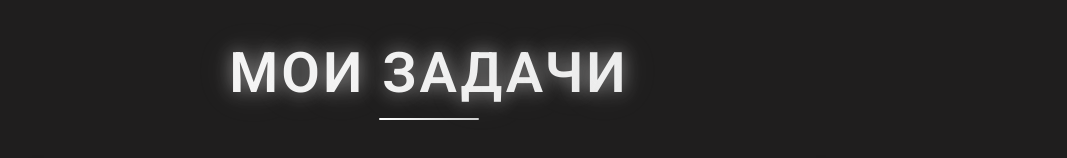
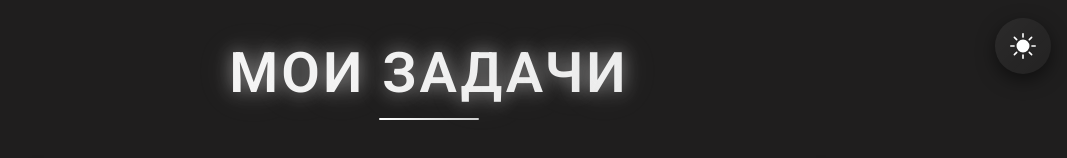
Before and after one commit to skarb-by/My-Todos, a React (Vite) app: page / in a window 1280 px wide. Shown: the top 158 px of the page, without its empty margins (211-1278 px from the left). Built offline with nearby package versions, Linux system fonts and the light colour scheme.

Commit message:
Initial commit

```diff
--- a/src/App.css
+++ b/src/App.css
@@ -1,9 +1,61 @@
-body {
+body[data-theme='dark'] {
   font-family: "Roboto", sans-serif;
   background-color: #1f1e1e;
   color: white;
 }
 
+body[data-theme='light'] {
+  font-family: "Roboto", sans-serif;
+  background-color: #f5f5f5;
+  color: rgb(85, 82, 82);
+}
+
+body::-webkit-scrollbar {
+  width: 10px;
+  /* толщина вертикального скролла */
+  height: 10px;
+  /* толщина горизонтального скролла */
+}
+
+/* Ползунок */
+body::-webkit-scrollbar-thumb {
+  border-radius: 6px;
+  border: 3px solid #f0f0f0;
+  /* отступ между thumb и треком */
+  background-color: #00e67a;
+  /* цвет ползунка по умолчанию */
+}
+
+/* Трек */
+body::-webkit-scrollbar-track {
+  background-color: #1f1f1f;
+  /* цвет фона скролла */
+  border-radius: 6px;
+}
+
+/* Тёмная тема */
+body[data-theme='dark']::-webkit-scrollbar-thumb {
+  background-color: #00e67a;
+  border-color: #1f1f1f;
+}
+
+body[data-theme='dark']::-webkit-scrollbar-track {
+  background-color: #1f1f1f;
+}
+
+/* Светлая тема */
+body[data-theme='light']::-webkit-scrollbar-thumb {
+  background-color: #00c46a;
+
+  border-color: #f5f5f5;
+}
+
+body[data-theme='light']::-webkit-scrollbar-track {
+  background-color: #f5f5f5;
+}
+
+
+
 h1 {
   text-align: center;
 }
--- a/src/App.jsx
+++ b/src/App.jsx
@@ -1,9 +1,11 @@
 import './App.css'
 import Title from './components/Title/Title.jsx'
 import TodoForm from './components/Form/TodoForm.jsx'
+import ThemeToggle from './components/ThemeToggle/ThemeToggle.jsx'
 function App() {
 	return (
 		<div className='App'>
+			<ThemeToggle />
 			<Title />
 			<TodoForm />
 		</div>
--- a/src/components/Form/TodoForm.css
+++ b/src/components/Form/TodoForm.css
@@ -42,3 +42,10 @@
 .todo__input-item input:focus {
 	outline: 2px solid rgb(0, 230, 122);
 }
+
+
+/* Светлая тема для формы задач */
+body[data-theme='light'] .todo__wrapper {
+	background: #f5f5f5;
+	box-shadow: 0px 5px 7px rgba(0, 0, 0, 0.1);
+}
--- a/src/components/Form/TodoList/TodoList.css
+++ b/src/components/Form/TodoList/TodoList.css
@@ -70,3 +70,23 @@
 	transform: scale(1.2);
 	text-shadow: 0 2px 6px rgba(0, 230, 122, 0.4);
 }
+
+
+
+body[data-theme='light'] .todo__list-item {
+	background: linear-gradient(145deg, #ffffff, #e0e0e0);
+	box-shadow: 0 4px 6px rgba(0, 0, 0, 0.1);
+
+}
+
+body[data-theme='light'] .todo__list-item:hover {
+	box-shadow: 0 8px 12px rgba(0, 0, 0, 0.15);
+}
+
+
+
+body[data-theme='light'] .todo__list-item p {
+
+	color: rgb(85, 82, 82);
+
+}
--- /dev/null
+++ b/src/components/ThemeToggle/ThemeToggle.css
@@ -0,0 +1,47 @@
+.theme-toggle {
+	position: fixed;
+	top: 18px;
+	right: 18px;
+	width: 56px;
+	height: 56px;
+	padding: 6px;
+	/* увеличивает область тапа */
+	border-radius: 999px;
+	display: flex;
+	align-items: center;
+	justify-content: center;
+	border: none;
+	background: linear-gradient(135deg, rgba(255, 255, 255, 0.06), rgba(255, 255, 255, 0.02));
+	color: #fff;
+	cursor: pointer;
+	transition: transform 180ms ease, box-shadow 180ms ease, background 180ms ease;
+	box-shadow: 0 6px 18px rgba(0, 0, 0, 0.5);
+	z-index: 1000;
+	/* чтобы быть поверх других элементов */
+}
+
+/* Увеличение при наведении / нажатии */
+.theme-toggle:hover {
+	transform: translateY(-3px) scale(1.05);
+	box-shadow: 0 10px 26px rgba(0, 0, 0, 0.55);
+}
+
+.theme-toggle:active {
+	transform: translateY(0) scale(0.98);
+}
+
+/* Иконка внутри кнопки не перехватывает события */
+.theme-toggle__icon,
+.theme-toggle svg {
+	pointer-events: none;
+	width: 26px;
+	height: 26px;
+	display: inline-block;
+}
+
+/* Лёгкая светлая вариация, когда выбран светлый режим */
+body[data-theme='light'] .theme-toggle {
+	background: linear-gradient(135deg, rgba(0, 0, 0, 0.04), rgba(0, 0, 0, 0.02));
+	color: #222;
+	box-shadow: 0 6px 18px rgba(0, 0, 0, 0.08);
+}
--- /dev/null
+++ b/src/components/ThemeToggle/ThemeToggle.jsx
@@ -0,0 +1,42 @@
+import './ThemeToggle.css'
+import { useEffect, useState } from 'react'
+import { BsMoonStarsFill, BsSunFill } from 'react-icons/bs'
+
+const ThemeToggle = () => {
+	const [theme, setTheme] = useState(
+		() => localStorage.getItem('theme') || 'dark'
+	)
+
+	useEffect(() => {
+		const saved = localStorage.getItem('theme')
+		if (saved) setTheme(saved)
+	}, [])
+
+	useEffect(() => {
+		document.body.setAttribute('data-theme', theme)
+		localStorage.setItem('theme', theme)
+	}, [theme])
+
+	const toggleTheme = () => {
+		setTheme(prev => (prev === 'dark' ? 'light' : 'dark'))
+	}
+
+	return (
+		<button
+			className='theme-toggle'
+			onClick={toggleTheme}
+			aria-label={
+				theme === 'dark'
+					? 'Переключить на светлую тему'
+					: 'Переключить на тёмную тему'
+			}
+			title={theme === 'dark' ? 'Светлая тема' : 'Тёмная тема'}
+		>
+			<span className='theme-toggle__icon' aria-hidden='true'>
+				{theme === 'dark' ? <BsSunFill /> : <BsMoonStarsFill />}
+			</span>
+		</button>
+	)
+}
+
+export default ThemeToggle
--- a/src/components/Title/Title.css
+++ b/src/components/Title/Title.css
@@ -69,3 +69,40 @@
 		transform: scaleX(1);
 	}
 }
+
+/* Светлая тема */
+body[data-theme='light'] .title {
+	background: linear-gradient(90deg, #2b2a2a 0%, #8d8b8b 100%);
+	-webkit-background-clip: text;
+
+	animation: fadeIn 1s ease-out forwards, pulseGlowLight 4s ease-in-out infinite;
+}
+
+/* Линия под заголовком в светлой теме */
+body[data-theme='light'] .title::after {
+	background: linear-gradient(90deg, #2b2a2a, #8d8b8b);
+}
+
+/* Ховер в светлой теме */
+body[data-theme='light'] .title:hover {
+	text-shadow: 0 0 16px rgba(0, 0, 0, 0.5),
+		0 0 32px rgba(0, 0, 0, 0.3);
+}
+
+/* "Дыхание" свечением для светлой темы */
+@keyframes pulseGlowLight {
+	0% {
+		text-shadow: 0 0 5px rgba(0, 0, 0, 0.15),
+			0 0 10px rgba(0, 0, 0, 0.08);
+	}
+
+	50% {
+		text-shadow: 0 0 14px rgba(0, 0, 0, 0.35),
+			0 0 28px rgba(0, 0, 0, 0.15);
+	}
+
+	100% {
+		text-shadow: 0 0 5px rgba(0, 0, 0, 0.15),
+			0 0 10px rgba(0, 0, 0, 0.08);
+	}
+}
```
